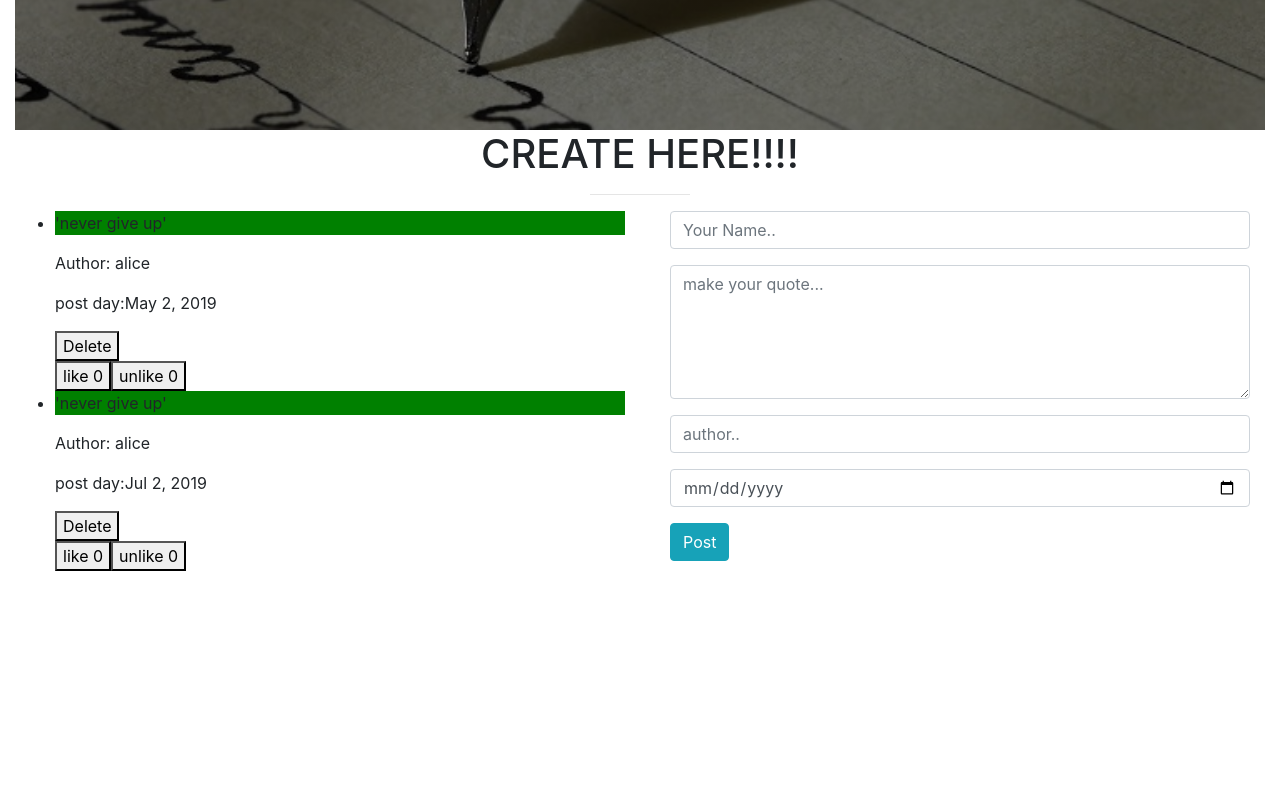
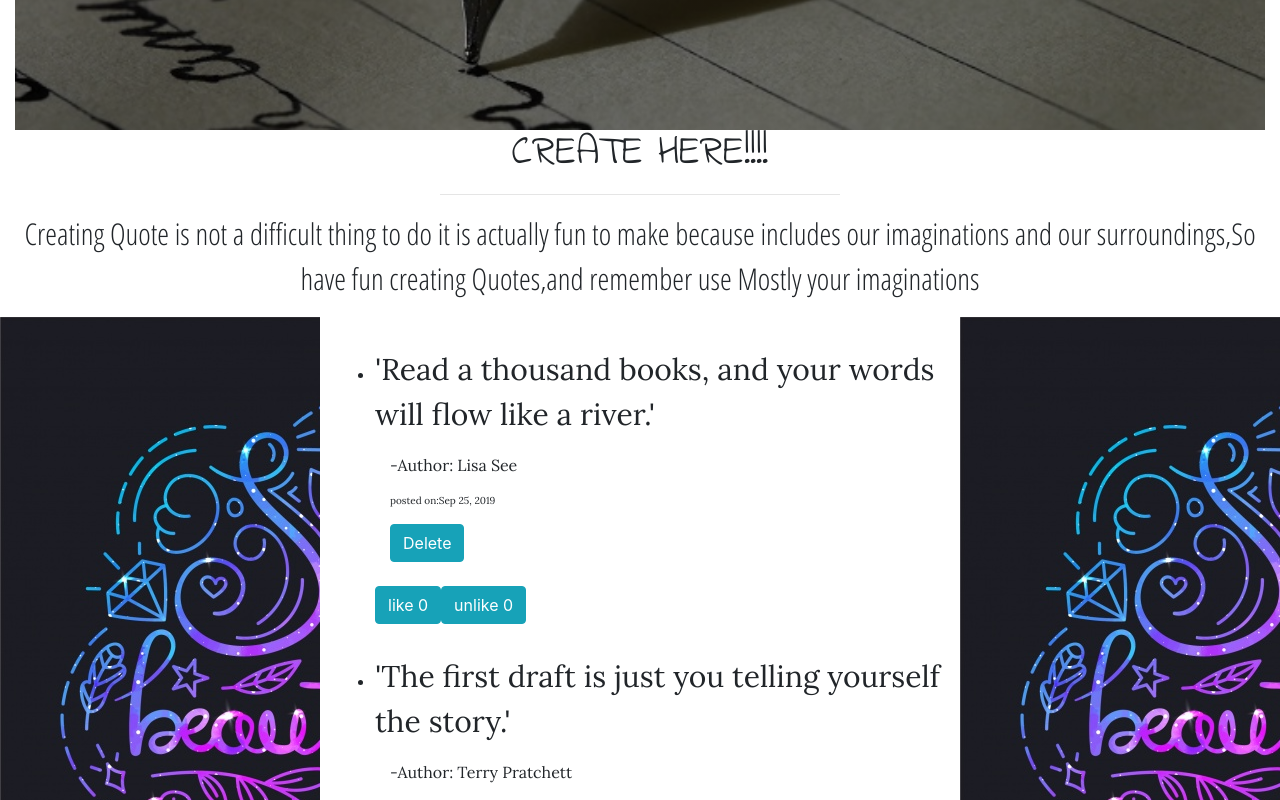
Before and after one commit to Mugengano18/quote-web, an Angular app: page / in a window 1280 px wide. Shown: the part 520-1320 px from the top of the page. Before the commit the page ends 1107 px from the top, so only its background shows below. Built offline with nearby package versions, Linux system fonts and the light colour scheme.

Commit message:
i putted the fonts and some styles

```diff
--- a/src/app/highlight.directive.ts
+++ b/src/app/highlight.directive.ts
@@ -1,12 +1,18 @@
-import { Directive,ElementRef } from '@angular/core';
+import { Directive,ElementRef,HostListener } from '@angular/core';
 
 @Directive({
   selector: '[appHighlight]'
 })
 export class HighlightDirective {
 
-  constructor(el:ElementRef) {
-    el.nativeElement.style.backgroundColor="green"
+  constructor(private elem: ElementRef) {}
+
+
+  @HostListener("click") onClicks(){
+    this.highlight("yellow")
+  }
+  public highlight(color:string){
+    this.elem.nativeElement.style.backgroundColor=color;
   }
 
 }
--- a/src/app/quote-details/quote-details.component.css
+++ b/src/app/quote-details/quote-details.component.css
@@ -0,0 +1,6 @@
+p{
+    font-family: 'Lora', serif;
+}
+#date{
+    font-size: 10px;
+}
--- a/src/app/quote-details/quote-details.component.html
+++ b/src/app/quote-details/quote-details.component.html
@@ -1,3 +1,6 @@
-<p>Author: {{quote.name}}</p>
-<p>post day:{{quote.publishDate|date}}</p>
-<button (click)='deleteQuote(true)'>Delete</button>
+<link href="https://fonts.googleapis.com/css?family=Lora&display=swap" rel="stylesheet">
+<div class="container">
+    <p>-Author: {{quote.author}}</p>
+    <p id="date">posted on:{{quote.publishDate|date}}</p>
+    <button (click)='deleteQuote(true)' class="btn btn-info">Delete</button>
+</div>
--- a/src/app/quote-form/quote-form.component.ts
+++ b/src/app/quote-form/quote-form.component.ts
@@ -8,7 +8,7 @@ import { Quote } from '../quote';
 })
 export class QuoteFormComponent implements OnInit {
 newQuote:Quote[]=[
-  {name:"",quote:"",author:"",publishDate:new Date()},
+  {name:"",quote:"",author:"",publishDate:new Date},
 ];
 @Output()getQuote=new EventEmitter<Quote[]>();
 
--- a/src/app/quotes/quotes.component.css
+++ b/src/app/quotes/quotes.component.css
@@ -7,4 +7,23 @@
 
 h1{
     text-align: center;
+    font-family: 'Indie Flower', cursive;
+
 }
+.intro{
+    text-align: center;
+    font-size: 30px;
+    font-family: 'Open Sans Condensed', sans-serif;
+
+}
+.quote{
+    margin-top: 30px;
+    font-family: 'Lora', serif;
+    font-size:30px;
+}
+#column{
+    background-image: url("img/img5.jpg")
+}
+.card{
+    margin-top: 40px;
+}
--- a/src/app/quotes/quotes.component.html
+++ b/src/app/quotes/quotes.component.html
@@ -1,11 +1,17 @@
+<link href="https://fonts.googleapis.com/css?family=Lora&display=swap" rel="stylesheet">
+<link href="https://fonts.googleapis.com/css?family=Indie+Flower&display=swap" rel="stylesheet">
+<link href="https://fonts.googleapis.com/css?family=Open+Sans+Condensed:300&display=swap" rel="stylesheet">
 <div class="container-fluid">
   <h1>CREATE HERE!!!!</h1>
-  <hr width="100">
+  <hr width="400">
+  <p class="intro">Creating Quote is not a difficult thing to do it is actually fun to make because includes our
+    imaginations and our surroundings,So have fun creating Quotes,and remember use Mostly your imaginations</p>
   <div class="row">
+    <div class="col-md-3" id="column"></div>
     <div class="col-md-6">
       <ul>
         <li *ngFor='let quote of quot;let i=index'>
-          <p appHighlight>'{{quote.quote}}'</p>
+          <p appHighlight class="quote">'{{quote.quote}}'</p>
           <app-quote-details [quote]='quote' (isDelete)='deleteQuot($event,i)'></app-quote-details><br>
           <app-votes></app-votes>
 
@@ -13,8 +19,17 @@
         </li>
       </ul>
     </div>
+    <div class="col-md-3" id="column"></div>
+  </div>
+  <div class="row">
+    <div class="col-md-3"></div>
     <div class="col-md-6">
-      <app-quote-form (getQuote)="addNewQuote($event)"></app-quote-form>
+      <div class="card">
+        <app-quote-form (getQuote)="addNewQuote($event)"></app-quote-form>
+      </div>
+
     </div>
+    <div class="col-md-3"></div>
   </div>
+
 </div>
--- a/src/app/quotes/quotes.component.ts
+++ b/src/app/quotes/quotes.component.ts
@@ -8,8 +8,11 @@ import { Quote } from '../quote';
 })
 export class QuotesComponent implements OnInit {
   quot:Quote[]=[
-    {name:'alice',quote:'never give up',author:'keza',publishDate:new Date(2019,4,2)},
-    {name:'alice',quote:'never give up',author:'keza',publishDate:new Date(2019,6,2)},
+    {name:'alice',quote:'Read a thousand books, and your words will flow like a river.',author:'Lisa See',publishDate:new Date(2019,8,25)},
+    {name:'alice',quote:'The first draft is just you telling yourself the story.',author:'Terry Pratchett',publishDate:new Date(2019,8,25)},
+    {name:'alice',quote:'You don’t start out writing good stuff. You start out writing crap and thinking it’s good stuff, and then gradually you get better at it. That’s why I say one of the most valuable traits is persistence.',author:'Octavia E. Butler',publishDate:new Date(2019,8,25)},
+    {name:'alice',quote:'Start writing, no matter what. The water does not flow until the faucet is turned on.',author:'Louis L’Amour',publishDate:new Date(2019,8,25)},
+    {name:'alice',quote:'Every secret of a writer’s soul, every experience of his life, every quality of his mind, is written large in his works.',author:'Virginia Woolf',publishDate:new Date(2019,8,25)},
   ];
   deleteQuot(isDelete,index){
     if(isDelete){
@@ -17,7 +20,7 @@ export class QuotesComponent implements OnInit {
     }
   }
   addNewQuote(quoting){
-    quoting.publishDate= new Date(quoting.publishDate)
+    // quoting.publishDate= new Date()
     this.quot.push(quoting);
   }
 
--- a/src/app/votes/votes.component.html
+++ b/src/app/votes/votes.component.html
@@ -1,2 +1,2 @@
-<button  (click)="upvoteQuot()">like {{upvote}}</button>
-<button  (click)="downvoteQuot()">unlike {{downvote}}</button>
+<button  (click)="upvoteQuot()"class="btn btn-info">like {{upvote}}</button>
+<button  (click)="downvoteQuot()"class="btn btn-info">unlike {{downvote}}</button>
```
Also changed, not shown: img/img5.jpg (added).
